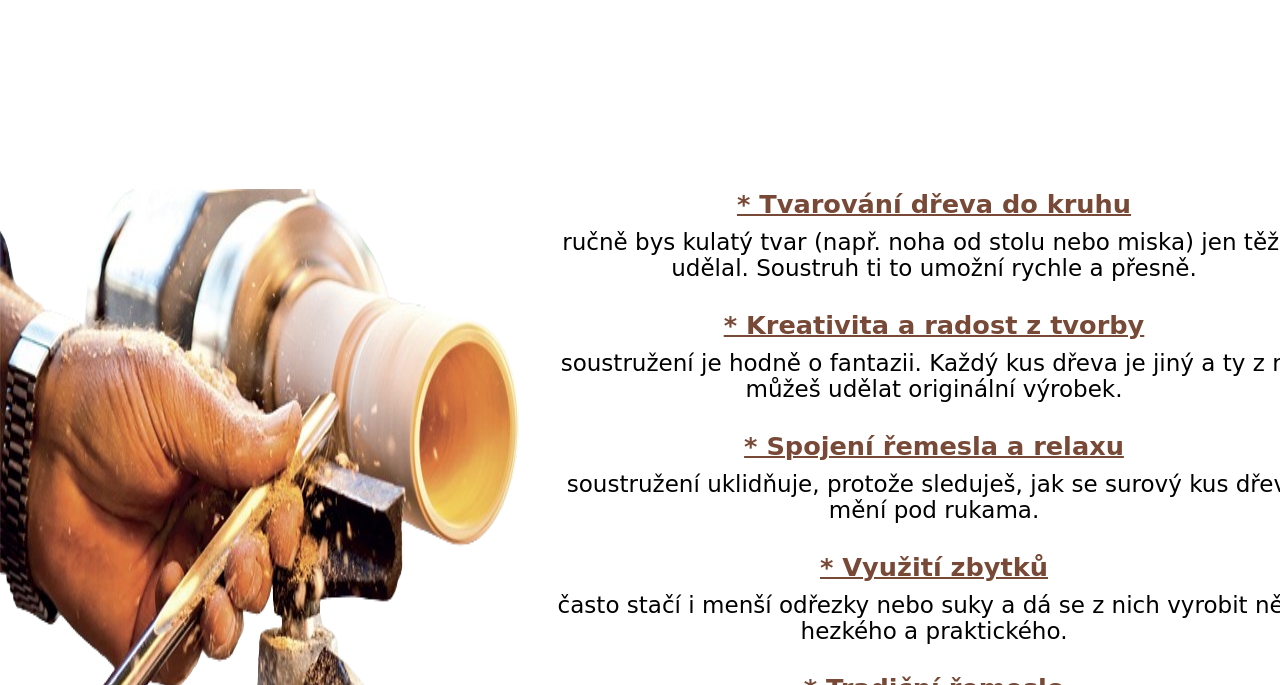
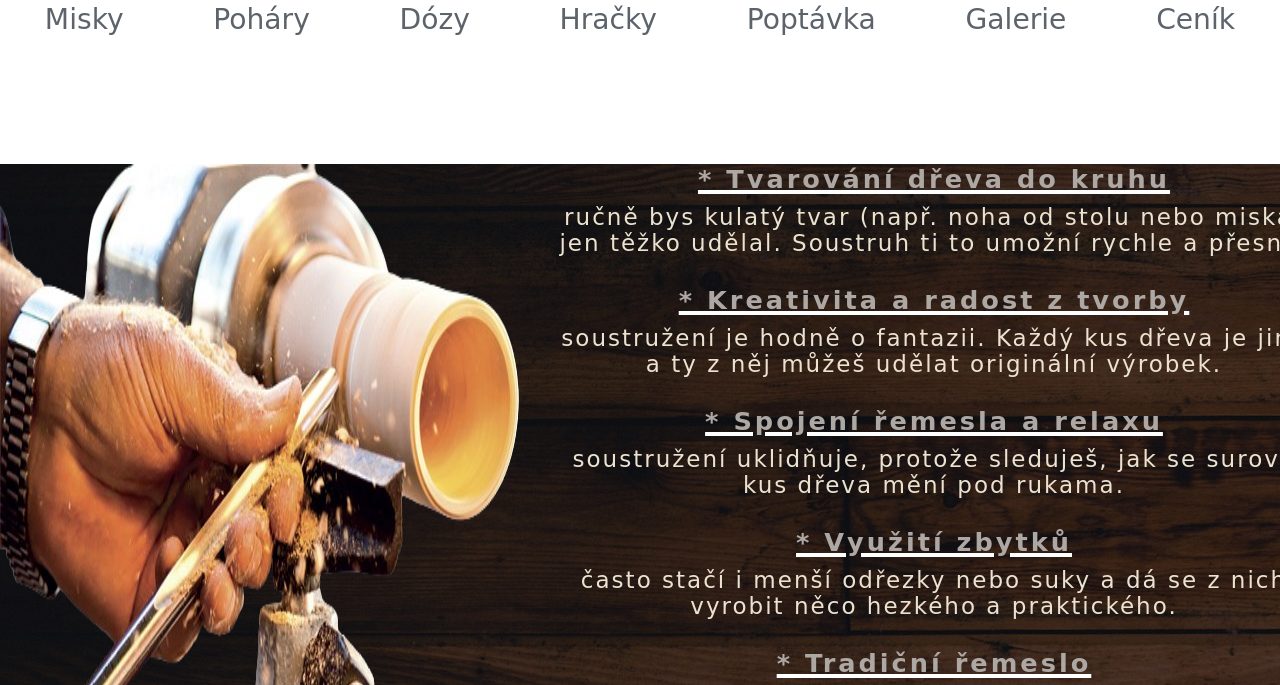
Before and after one commit to jiri-slanina/woodwork-js, a plain HTML site: page index.html in a window 1280 px wide. Shown: the part 253-938 px from the top of the page. Drawn offline with Linux system fonts and the light colour scheme.

Commit message:
Add files via upload

```diff
--- a/style.css
+++ b/style.css
@@ -48,6 +48,7 @@ header{
     word-spacing: 3px;
     margin-top: 2vw;
     color: #fff;
+    margin-top: 5vw;
     background-color: #5c636a;
 }
 
@@ -170,8 +171,8 @@ header{
 .section_1{
     width: 100%;
     display: flex;
-    margin: 15vw auto;
-    background-image: url();
+    margin: 10vw auto;
+    background-image:linear-gradient(rgba(0,0,0,0.7), rgba(0,0,0,0.7)), url(img/pozadi.jpg);
 }
 
 @media(max-width: 500px){
@@ -206,8 +207,9 @@ header{
 .info_soustruzeni h2{
     font-size: clamp(24px, 2vw, 38px);
     text-align: center;
-    color: #774936;
-    text-decoration: underline 2px solid #774936;
+    color: #aea8a5;
+    letter-spacing: 3px;
+    text-decoration: underline 4px solid #fff;
 }
 
 .info_soustruzeni p{
@@ -215,6 +217,8 @@ header{
     font-size: clamp(20px, 1.8vw, 30px);
     text-align: center;
     margin: 10px auto;
+    letter-spacing: 2px;
+    color: #ece2d0;
 }
 
 
```
